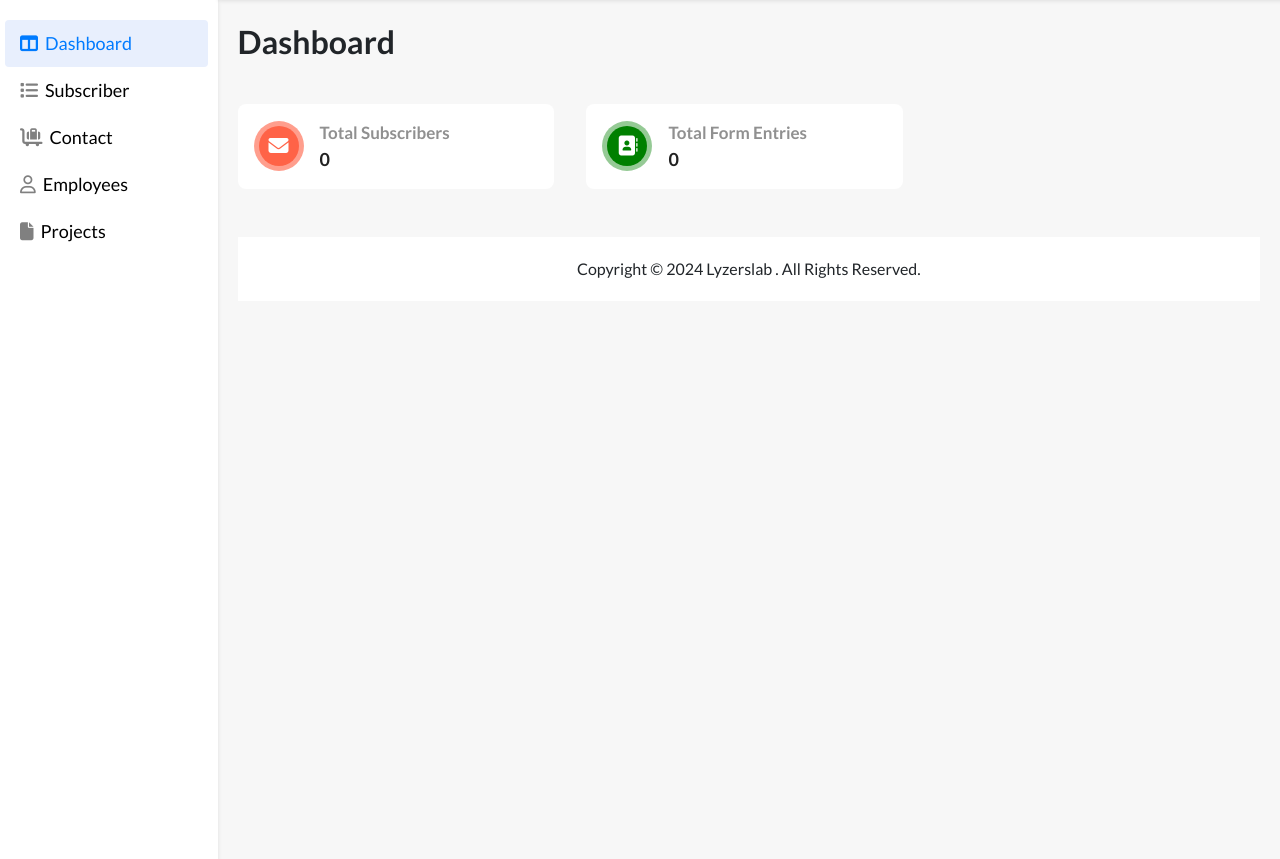
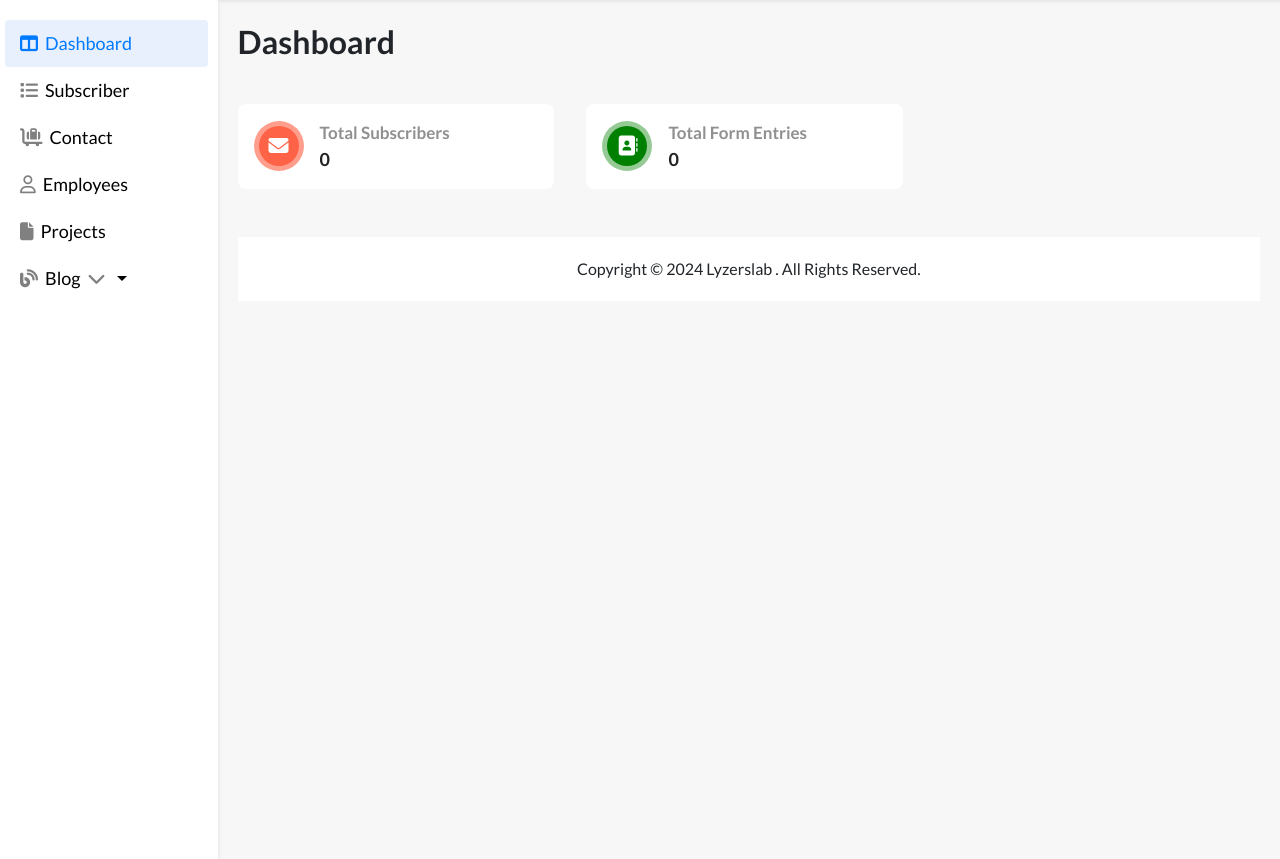
Before and after one commit to lyzerslab/l-b, a PHP site: page /reactcrud/files/dashboard.php in a window 1280 px wide. Shown: the part 73-932 px from the top of the page. Run offline with PHP 8.4, Linux system fonts and the light colour scheme; the visitor is signed in with stand-in values (Sample User, id 1); data that the repository does not hold is empty; some libraries are stand-ins or nearby versions.

Commit message:
Add blog menu.

```diff
--- a/files/dashboard.php
+++ b/files/dashboard.php
@@ -97,6 +97,19 @@ if ($stmt = $connection->prepare($sql)) {
                                 <i class="fa-solid fa-file"></i>
                                 <span class="block">Projects</span>
                             </a>
+                        </li>
+                         <!-- Blog Menu with Dropdown -->
+                        <li class="dropdown">
+                            <a href="#" class="dropdown-toggle" data-bs-toggle="dropdown">
+                                <i class="fa-solid fa-blog"></i>
+                                <span class="block">Blog</span>
+                                <i class="fa-solid fa-chevron-down dropdown-arrow"></i>
+                            </a>
+                            <ul class="dropdown-menu">
+                                <li><a href="manage_posts.php"><i class="fa-solid fa-list"></i> Manage Posts</a></li>
+                                <li><a href="add_post.php"><i class="fa-solid fa-plus"></i> Add New Post</a></li>
+                                <li><a href="manage_categories.php"><i class="fa-solid fa-tags"></i> Manage Categories</a></li>
+                            </ul>
                         </li>
                     </ul>
                 </div>
--- a/styling/style.css
+++ b/styling/style.css
@@ -1125,3 +1125,20 @@ Projects
   max-height: 300px;
   overflow-y: scroll;
 }
+
+
+/*
+============
+Blog
+============
+*/
+/* Sidebar Dropdown Styling */
+.sidebard-nav ul li.dropdown > ul.dropdown-menu {
+  display: none; /* Hide dropdown by default */
+  list-style: none;
+  padding-left: 20px;
+}
+
+.sidebard-nav ul li.dropdown:hover > ul.dropdown-menu {
+  display: block; /* Show dropdown on hover */
+}
```
